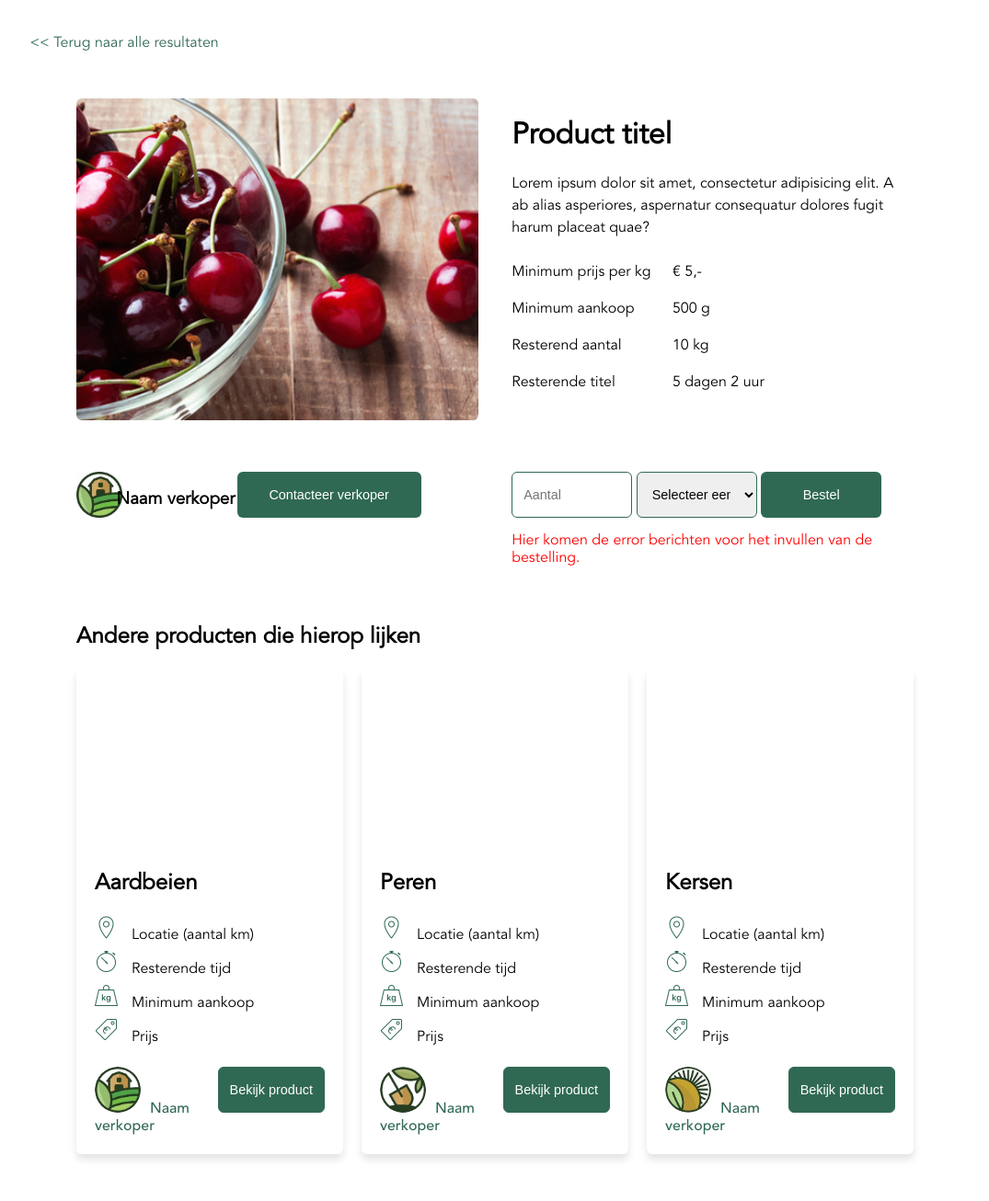
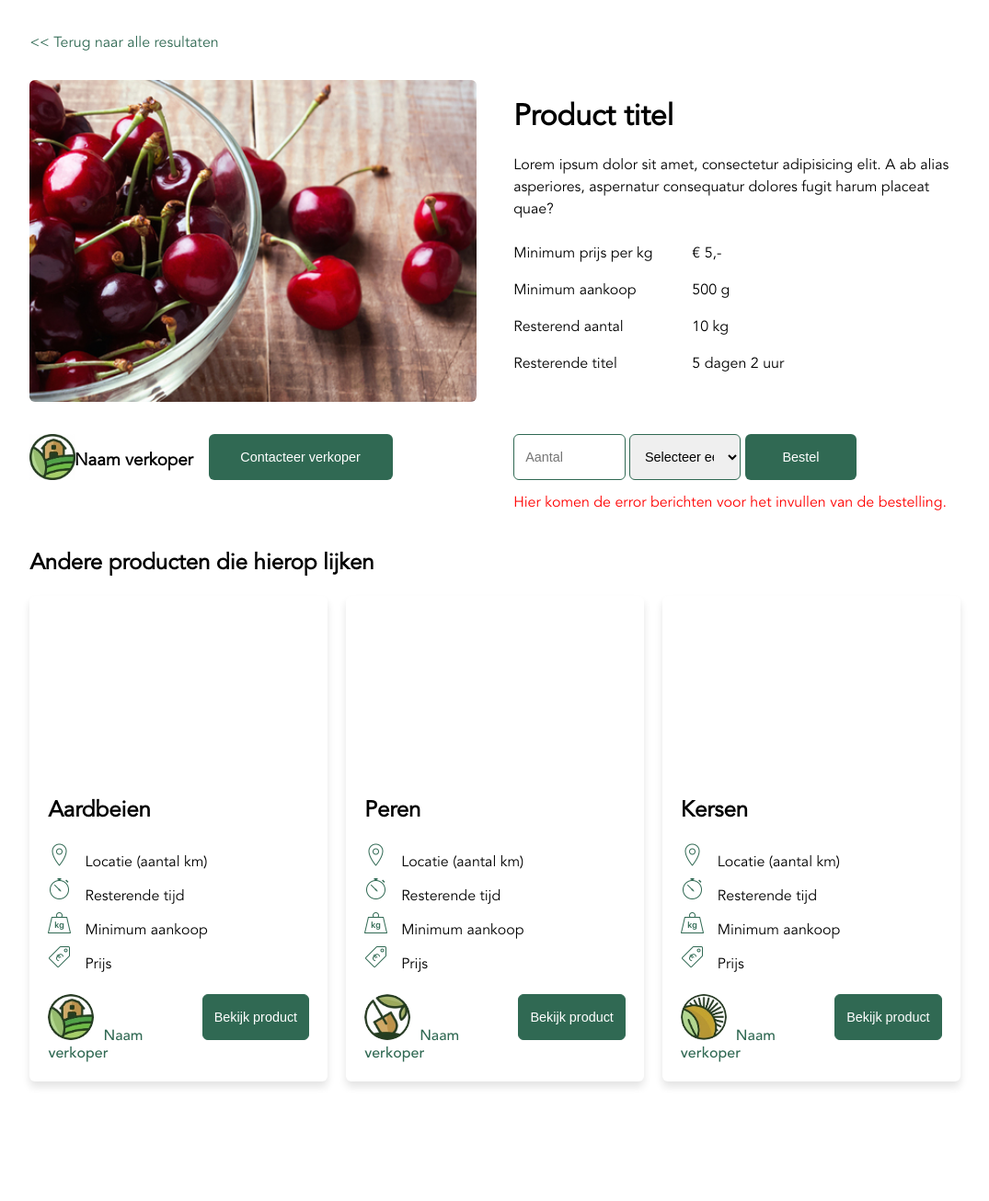
Before and after one commit to LorienTheunissen/BULK, a PHP site: page /product.html in a window 1280 px wide. Shown: the part 164-1470 px from the top of the page at 92% size, without its empty margins (102-1177 px from the left). After the commit the page ends 1346 px from the top, so only its background shows below. Run offline with PHP 8.4, Linux system fonts and the light colour scheme.

Commit message:
BULK / product.html / changed margin from 5 to 3%

```diff
--- a/css/product.css
+++ b/css/product.css
@@ -23,7 +23,7 @@ div.container {
 }
 
 .product .product-row1, .product-row2 {
-    margin: 5%;
+    margin: 3% 0;
     display: grid;
     grid-template-columns: 48% 48%;
     grid-gap: 4%;
@@ -104,7 +104,7 @@ div.container {
 }
 
 .product-order input, select {
-    width: 30%
+    width: 25%
 }
 
 p#error {
@@ -112,7 +112,7 @@ p#error {
 }
 
 div.others  {
-    margin: 5%;
+    margin: 3% 0;
 }
 
 div.others .products {
```
